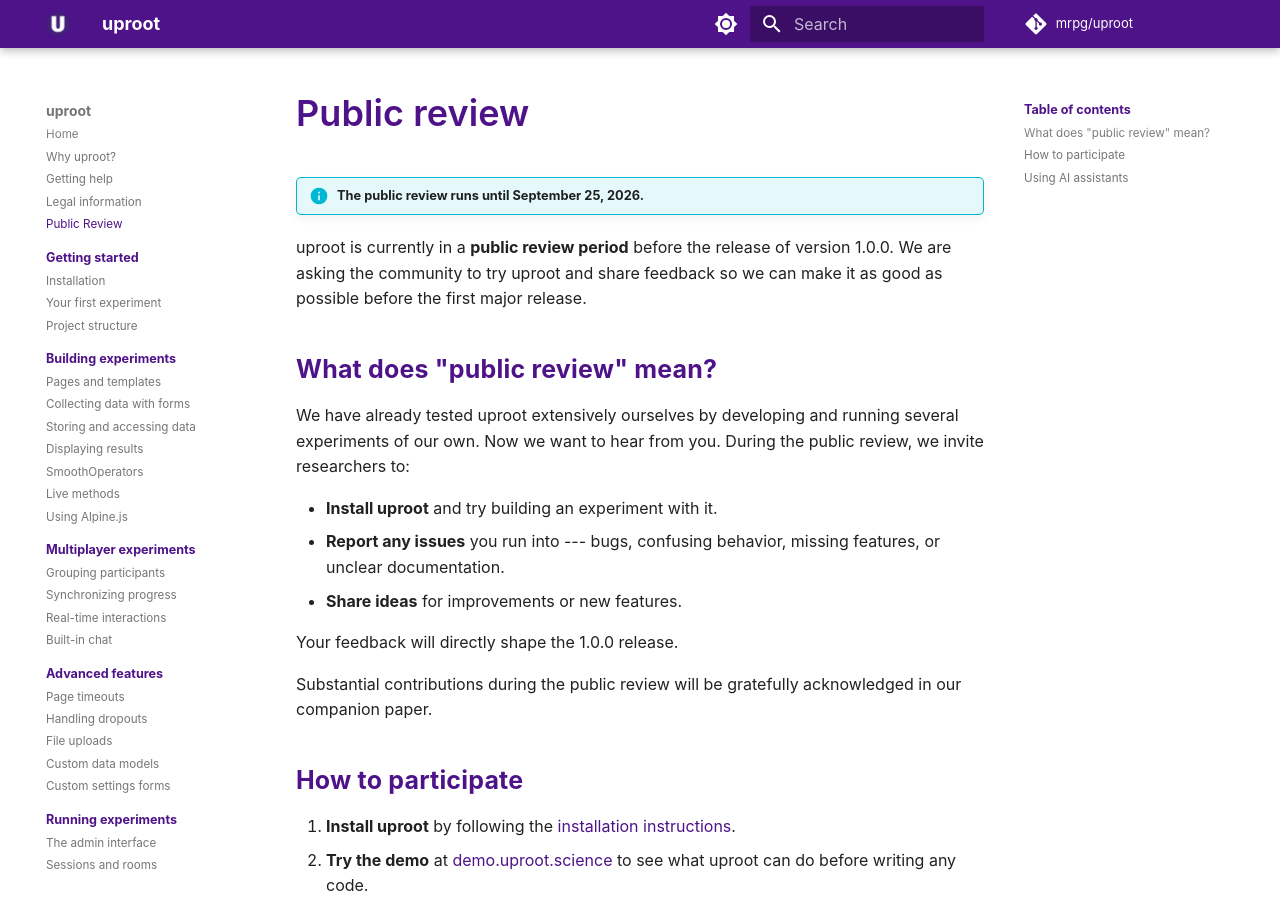
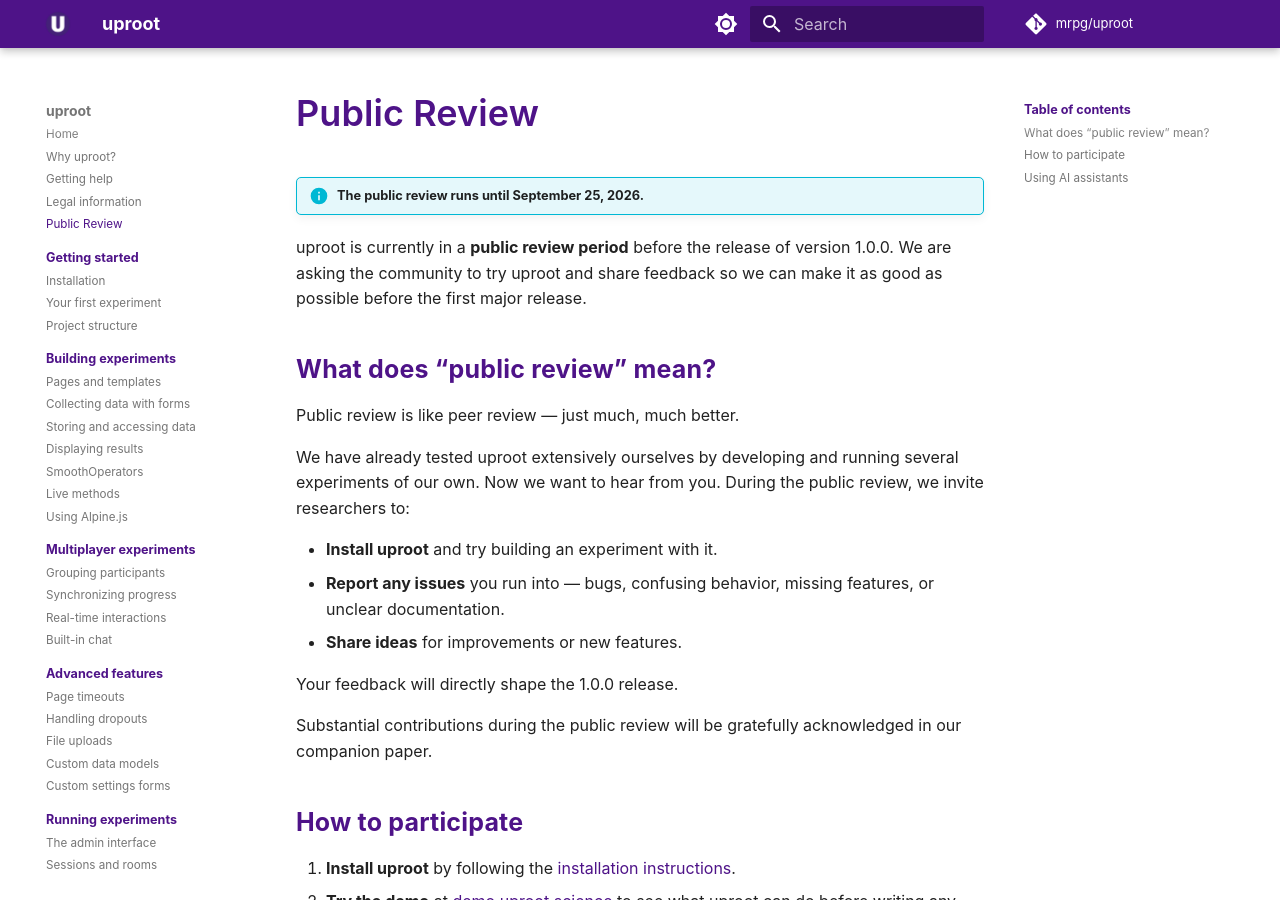
Before and after one commit to mrpg/uproot-docs, an MkDocs documentation site: the page built from docs/public-review.md, in a window 1280 px wide and 900 px high. Built offline with MkDocs 1.6.1 and Material for MkDocs 9.7.7, drawn with Linux system fonts in a browser that asks for light colours; comment, search, counter and statistics services are not loaded.

Commit message:
Fix Public Review page

```diff
--- a/docs/public-review.md
+++ b/docs/public-review.md
@@ -1,15 +1,17 @@
-# Public review
+# Public Review
 
 !!! info "The public review runs until September 25, 2026."
 
 uproot is currently in a **public review period** before the release of version 1.0.0. We are asking the community to try uproot and share feedback so we can make it as good as possible before the first major release.
 
-## What does "public review" mean?
+## What does “public review” mean?
+
+Public review is like peer review — just much, much better.
 
 We have already tested uproot extensively ourselves by developing and running several experiments of our own. Now we want to hear from you. During the public review, we invite researchers to:
 
 - **Install uproot** and try building an experiment with it.
-- **Report any issues** you run into --- bugs, confusing behavior, missing features, or unclear documentation.
+- **Report any issues** you run into — bugs, confusing behavior, missing features, or unclear documentation.
 - **Share ideas** for improvements or new features.
 
 Your feedback will directly shape the 1.0.0 release.
```
